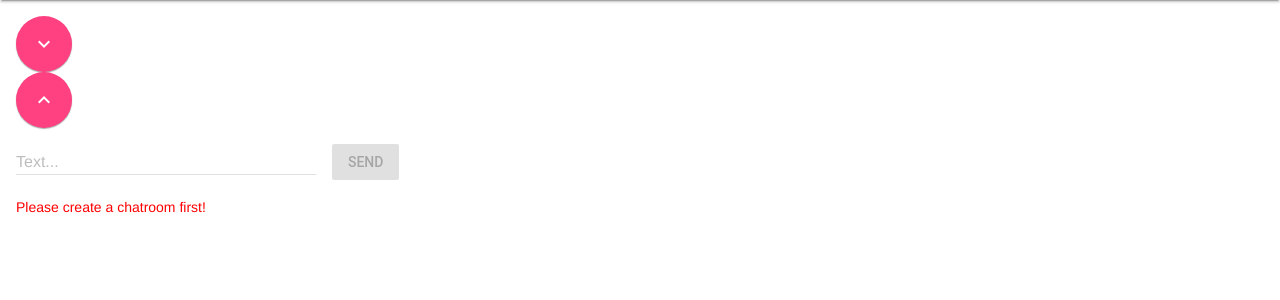
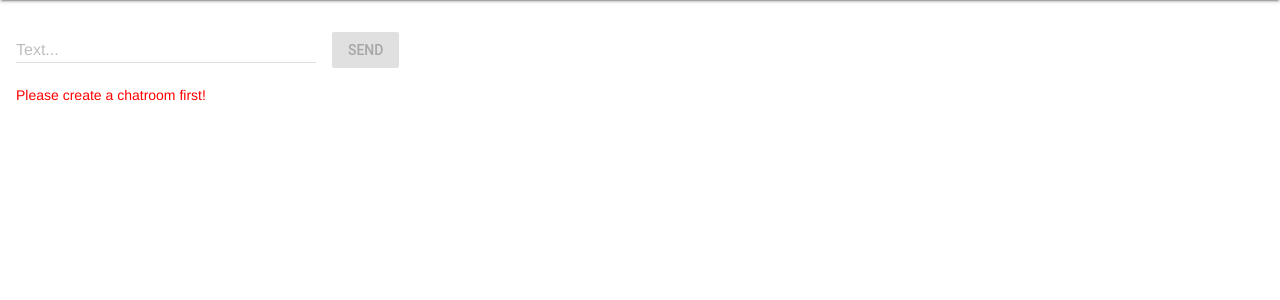
Before and after one commit to MichaelSoquat/Django-ChatApp, a Django app: page /chat/ in a window 1280 px wide. Shown: the part 64-364 px from the top of the page. Run offline with Django 4.2, Linux system fonts and the light colour scheme; the visitor is signed in with stand-in values (Sample User, id 1); data that the repository does not hold is empty.

Commit message:
only show arrows for instant scrolling if length of messages at least 4

```diff
--- a/first_django_app/chat/templates/chat/index.html
+++ b/first_django_app/chat/templates/chat/index.html
@@ -1,8 +1,7 @@
-{%extends "base.html"%} {%block content%} {% if request.user.is_authenticated %}
-
-<button onclick="scrollToBottom()" class="mdl-button mdl-js-button mdl-button--fab mdl-js-ripple-effect mdl-button--colored">
+{%extends "base.html"%} {%block content%} {% if request.user.is_authenticated %} {%if messages|length > 3%}
+<button onclick="scrollToBottom()" class="mdl-button mdl-js-button mdl-button--fab mdl-button--mini-fab">
         <i class="material-icons">expand_more</i>
-      </button>
+      </button> {%endif%}
 
 
 <div id="messageContainer">
@@ -29,9 +28,10 @@
 </div>
 <!-- Accent-colored raised button with ripple -->
 <!-- Textfield with Floating Label -->
-<button onclick="scrollToTop()" class="mdl-button mdl-js-button mdl-button--fab mdl-js-ripple-effect mdl-button--colored">
+{%if messages|length > 3%}
+<button onclick="scrollToTop()" class="mdl-button mdl-js-button mdl-button--fab mdl-button--mini-fab">
     <i class="material-icons">expand_less</i>
-  </button>
+  </button> {%endif%}
 <form style="display:flex; align-items:center" onsubmit="sendMessage('{{csrf_token}}', '{{request.user.username}}');" method="post">
     {% csrf_token %}
     <div class="mdl-textfield mdl-js-textfield mdl-textfield--floating-label">
```
